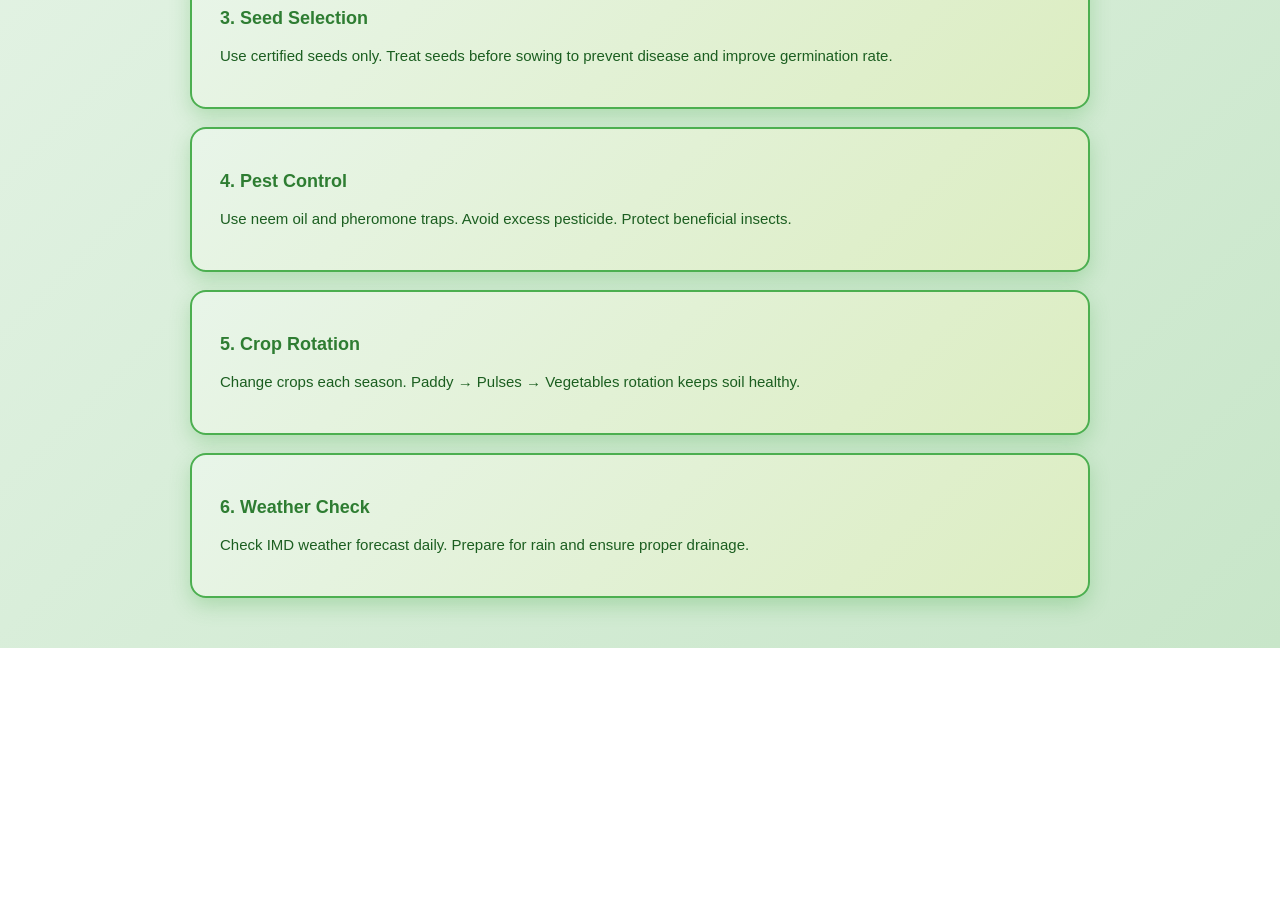
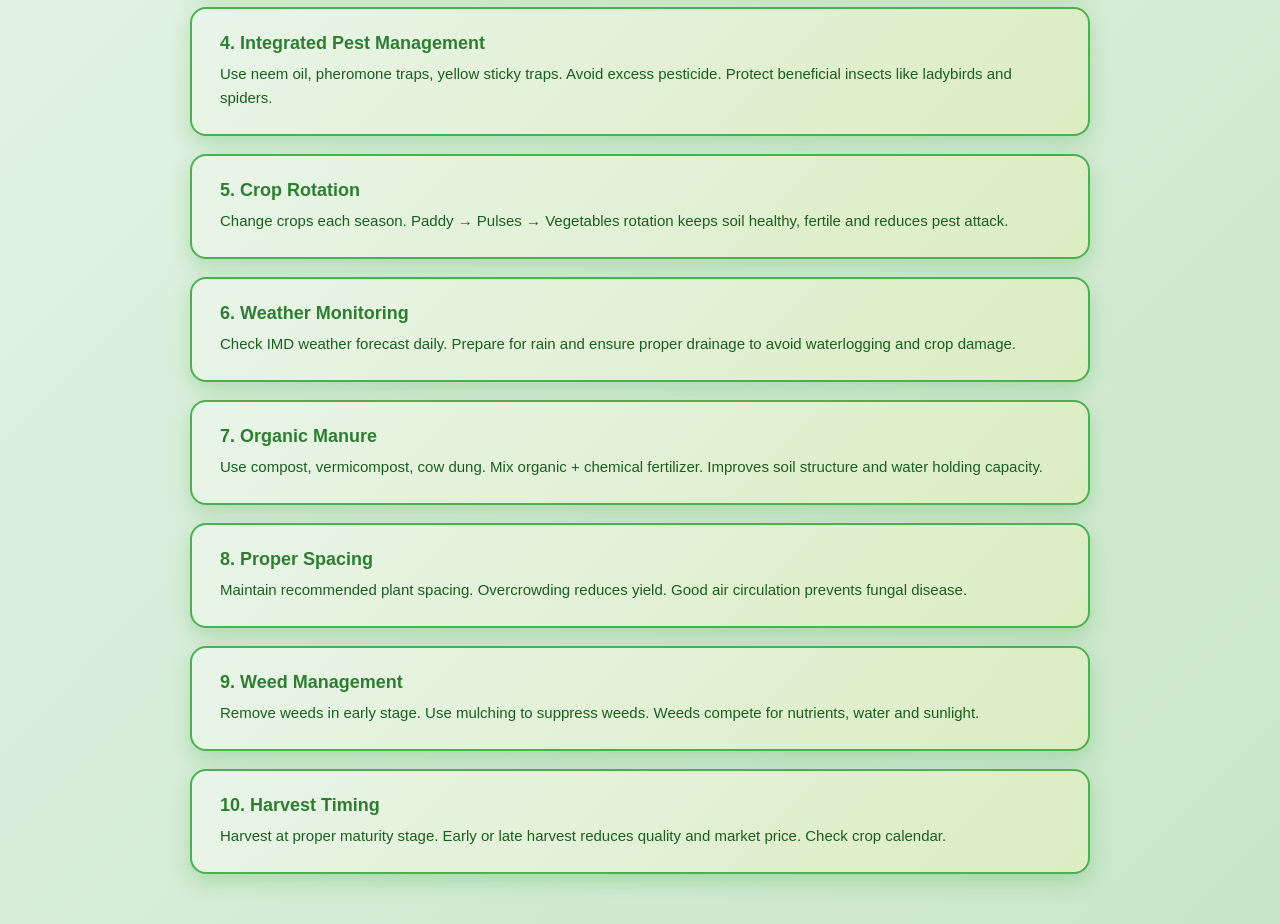
Before and after one commit to abinayasrik24-max/farmer---app, a Next.js app: page /tips in a window 1280 px wide. Shown: the part 600-1524 px from the top of the page. Before the commit the page ends 1248 px from the top, so only its background shows below. Built offline with nearby package versions, Linux system fonts and the light colour scheme.

Commit message:
Add 10 agriculture tips with light green theme

```diff
--- a/src/app/tips/page.tsx
+++ b/src/app/tips/page.tsx
@@ -1,19 +1,66 @@
 export default function TipsPage() {
   const tips = [
-    {title: '1. Soil Testing', desc: 'Test soil every 6 months. Use Soil Health Card recommendations for fertilizer application. Right nutrients = better yield.'},
-    {title: '2. Water Management', desc: 'Use drip irrigation for water efficiency. Water crops early morning or evening to reduce evaporation loss.'},
-    {title: '3. Seed Selection', desc: 'Use certified seeds only. Treat seeds before sowing to prevent disease and improve germination rate.'},
-    {title: '4. Pest Control', desc: 'Use neem oil and pheromone traps. Avoid excess pesticide. Protect beneficial insects.'},
-    {title: '5. Crop Rotation', desc: 'Change crops each season. Paddy → Pulses → Vegetables rotation keeps soil healthy.'},
-    {title: '6. Weather Check', desc: 'Check IMD weather forecast daily. Prepare for rain and ensure proper drainage.'}
+    {
+      title: '1. Soil Testing',
+      desc: 'Test soil every 6 months. Use Soil Health Card recommendations for fertilizer application. Right nutrients = better yield.'
+    },
+    {
+      title: '2. Water Management',
+      desc: 'Use drip irrigation for water efficiency. Water crops early morning 6-9 AM or evening 4-6 PM to reduce evaporation loss.'
+    },
+    {
+      title: '3. Seed Selection',
+      desc: 'Use certified seeds only. Treat seeds with Trichoderma before sowing to prevent disease and improve germination rate.'
+    },
+    {
+      title: '4. Integrated Pest Management',
+      desc: 'Use neem oil, pheromone traps, yellow sticky traps. Avoid excess pesticide. Protect beneficial insects like ladybirds and spiders.'
+    },
+    {
+      title: '5. Crop Rotation',
+      desc: 'Change crops each season. Paddy → Pulses → Vegetables rotation keeps soil healthy, fertile and reduces pest attack.'
+    },
+    {
+      title: '6. Weather Monitoring',
+      desc: 'Check IMD weather forecast daily. Prepare for rain and ensure proper drainage to avoid waterlogging and crop damage.'
+    },
+    {
+      title: '7. Organic Manure',
+      desc: 'Use compost, vermicompost, cow dung. Mix organic + chemical fertilizer. Improves soil structure and water holding capacity.'
+    },
+    {
+      title: '8. Proper Spacing',
+      desc: 'Maintain recommended plant spacing. Overcrowding reduces yield. Good air circulation prevents fungal disease.'
+    },
+    {
+      title: '9. Weed Management',
+      desc: 'Remove weeds in early stage. Use mulching to suppress weeds. Weeds compete for nutrients, water and sunlight.'
+    },
+    {
+      title: '10. Harvest Timing',
+      desc: 'Harvest at proper maturity stage. Early or late harvest reduces quality and market price. Check crop calendar.'
+    }
   ];
 
   return (
-    <div style={{minHeight: '100vh', background: 'linear-gradient(135deg, #e8f5e9 0%, #c8e6c9 100%)', padding: '50px 20px'}}>
+    <div style={{
+      minHeight: '100vh',
+      background: 'linear-gradient(135deg, #e8f5e9 0%, #c8e6c9 100%)',
+      padding: '50px 20px'
+    }}>
+
       <div style={{maxWidth: '900px', margin: '0 auto'}}>
-        <h1 style={{textAlign: 'center', color: '#1b5e20', fontSize: '36px', fontWeight: '800', marginBottom: '40px'}}>
+
+        <h1 style={{
+          textAlign: 'center',
+          color: '#1b5e20',
+          fontSize: '36px',
+          fontWeight: '800',
+          marginBottom: '40px'
+        }}>
           Agricultural Tips
         </h1>
+
         <div style={{display: 'flex', flexDirection: 'column', gap: '18px'}}>
           {tips.map((tip, index) => (
             <div key={index} style={{
@@ -21,13 +68,34 @@ export default function TipsPage() {
               padding: '24px 28px',
               borderRadius: '16px',
               border: '2px solid #4caf50',
-              boxShadow: '0 8px 20px rgba(76, 175, 80, 0.3)'
-            }}>
-              <h3 style={{color: '#2e7d32', fontSize: '18px', fontWeight: '700', marginBottom: '8px'}}>{tip.title}</h3>
-              <p style={{color: '#1b5e20', fontSize: '15px', lineHeight: '1.6', fontWeight: '500'}}>{tip.desc}</p>
+              boxShadow: '0 8px 20px rgba(76, 175, 80, 0.3)',
+              transition: 'all 0.3s ease'
+            }}
+            onMouseOver={(e) => e.currentTarget.style.transform = 'translateY(-4px)'}
+            onMouseOut={(e) => e.currentTarget.style.transform = 'translateY(0)'}
+            >
+              <h3 style={{
+                color: '#2e7d32',
+                fontSize: '18px',
+                fontWeight: '700',
+                marginBottom: '8px',
+                margin: '0 0 8px 0'
+              }}>
+                {tip.title}
+              </h3>
+              <p style={{
+                color: '#1b5e20',
+                fontSize: '15px',
+                lineHeight: '1.6',
+                margin: 0,
+                fontWeight: '500'
+              }}>
+                {tip.desc}
+              </p>
             </div>
           ))}
         </div>
+
       </div>
     </div>
   );
```
